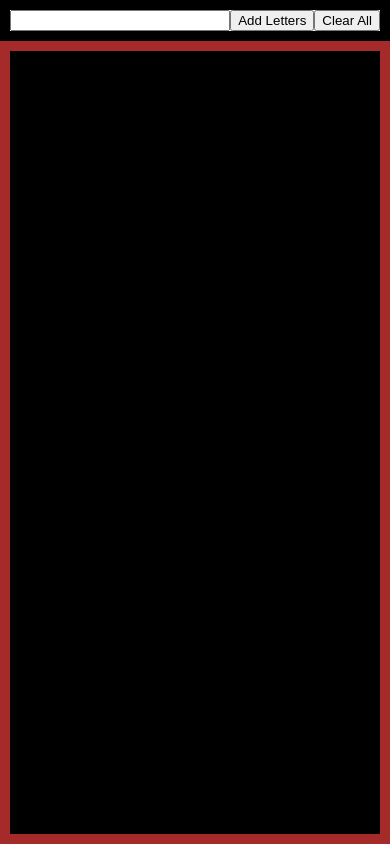
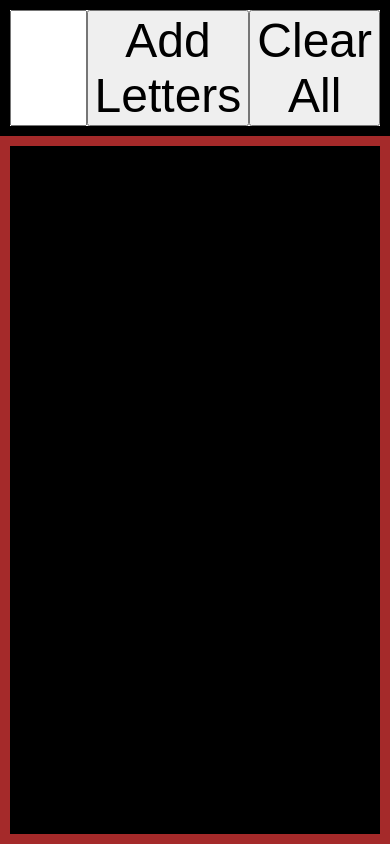
Before and after one commit to tjohnwu/pushboard, a React app: page / in a window 390 px wide. Built offline with nearby package versions, Linux system fonts and the light colour scheme.

Commit message:
updated styling to work on mobile

```diff
--- a/app/components/factory.css
+++ b/app/components/factory.css
@@ -7,6 +7,11 @@
 }
 
 .letter-input {
-  text-size-adjust: auto;
-  flex: 1;
+  font-size: 7vw;
+  min-width: 0;
 }
+
+.factory-button {
+  font-size: 3em;
+  white-space: normal;
+}
--- a/app/components/factory.js
+++ b/app/components/factory.js
@@ -32,11 +32,13 @@ class Factory extends React.Component {
           ref={this.letterInputComponent}
         />
         <input
+          className="factory-button"
           type="button"
           value="Add Letters"
           onClick={this.handleAddLettersClick}
         />
         <input
+          className="factory-button"
           type="button"
           value="Clear All"
           onClick={this.handleLetterClear}
--- a/app/components/letter.css
+++ b/app/components/letter.css
@@ -1,7 +1,7 @@
 .letter {
   position: absolute;
   font-family: "Courier New", Courier, monospace;
-  color: green;
+  color: white;
 }
 
 .trashcan {
```
